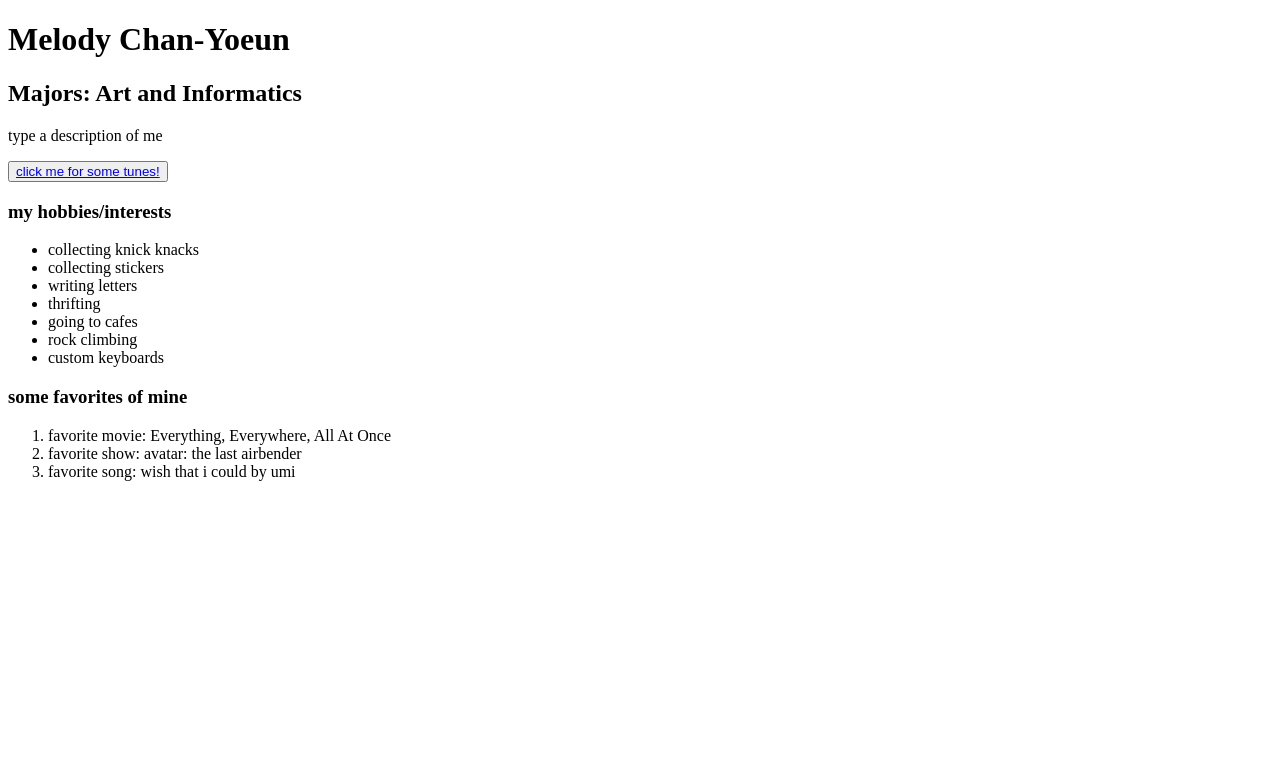
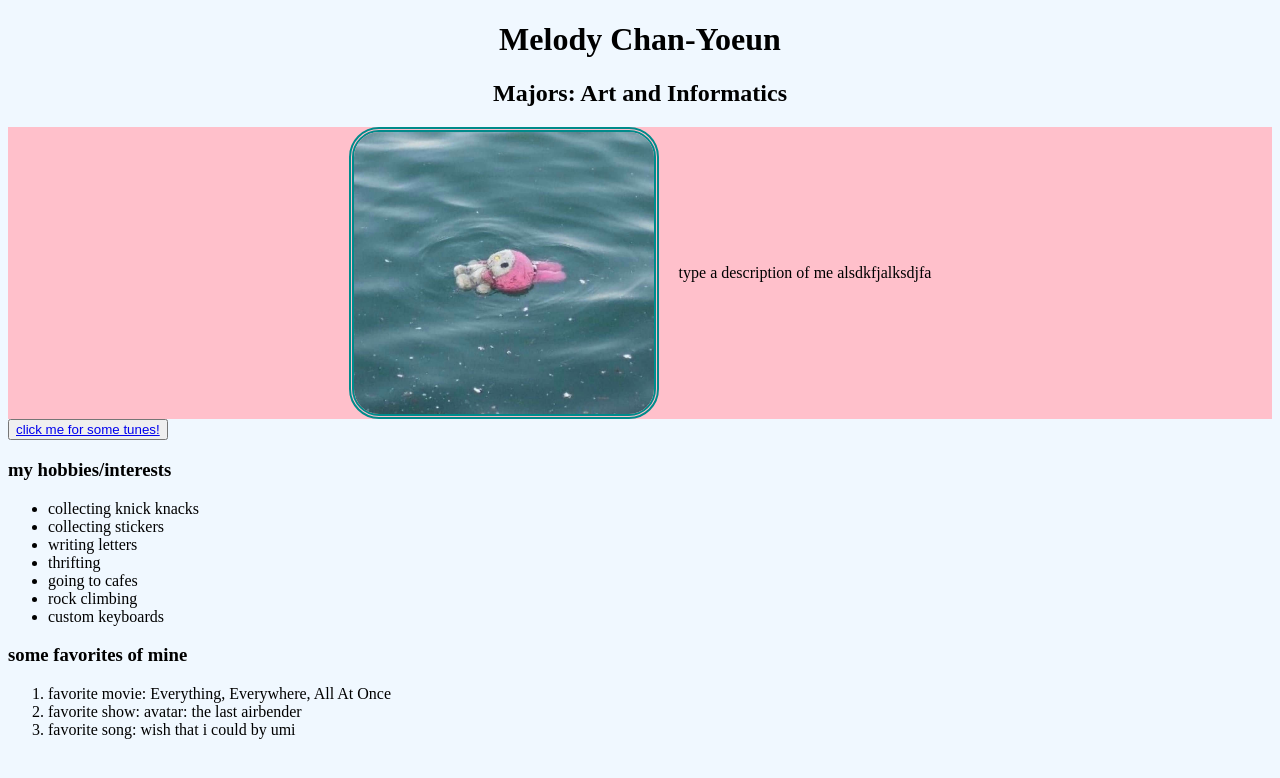
Before and after one commit to chanyoem/hw_101, a plain HTML site: page index.html in a window 1280 px wide. Drawn offline with Linux system fonts and the light colour scheme.

Commit message:
added img and display

```diff
--- a/css/style.css
+++ b/css/style.css
@@ -0,0 +1,25 @@
+body {
+    background-color: aliceblue;
+}
+header {
+    width: 100%;
+    text-align: center;
+}
+
+.container {
+    background-color: pink;
+    display: flex;
+    align-items: center;
+    justify-content: center;
+}
+
+.container p {
+    font-size: 16px;
+    padding-left: 20px;
+}
+
+.pic {
+    width: 300px;
+    border: 5px double darkcyan;
+    border-radius: 30px;
+}
--- a/index.html
+++ b/index.html
@@ -6,13 +6,22 @@
     <title>All About Me</title>
     <link rel="stylesheet" href="css/style.css">
 </head>
+
 <body>
-    <h1>Melody Chan-Yoeun</h1>
-    <h2>Majors: Art and Informatics</h2>
-    <p>type a description of me</p>
+    <header>
+        <h1>Melody Chan-Yoeun</h1>
+        <h2>Majors: Art and Informatics</h2>
+    </header>
+
+    <div class="container">
+        <img class="pic" src="media/images/my_melody.jpg">
+        <p>type a description of me alsdkfjalksdjfa</p>
+    </div>
+
     <!-- find an image that represents me -->
-    <!-- link to a favorite website of mine -->
+
     <button type="button"><a href="https://www.youtube.com/watch?v=avjI3_GIZBw">click me for some tunes!</a></button>
+
     <h3>my hobbies/interests</h3>
     <ul>
         <li>collecting knick knacks</li>
```
Also changed, not shown: media/images/my_melody.jpg (added).
